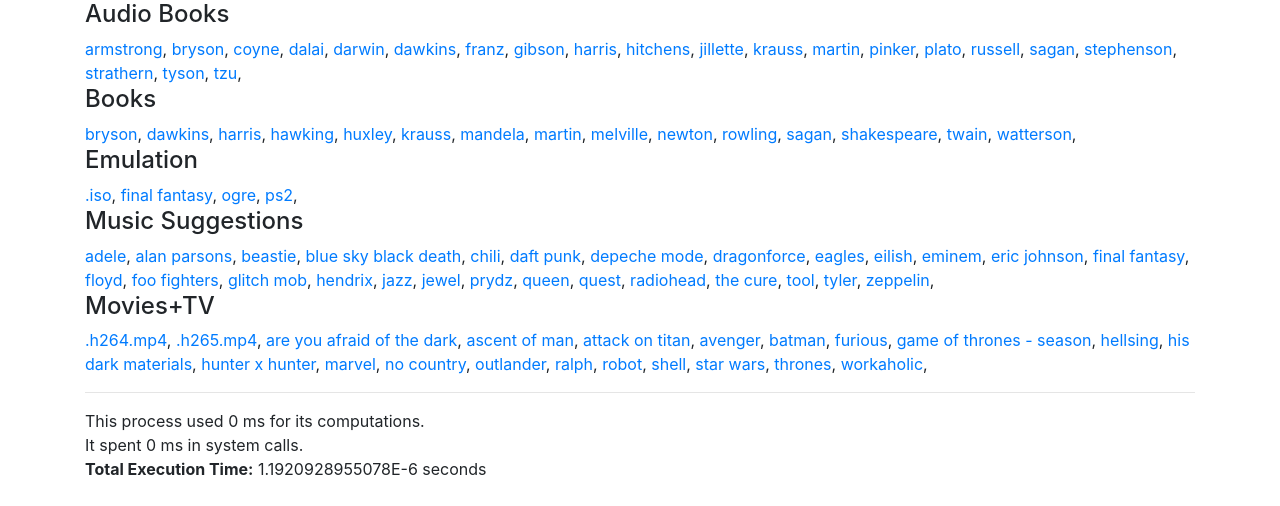
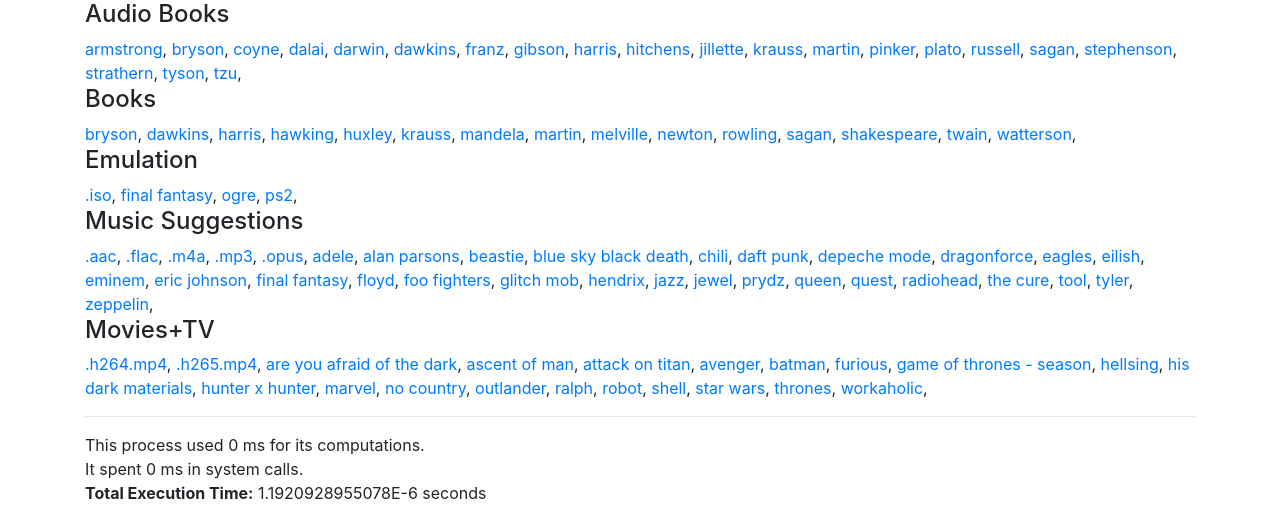
Before and after one commit to jwd83/VCR, a PHP site: page / in a window 1280 px wide. Shown: the part 458-964 px from the top of the page. Run offline with PHP 8.4, Linux system fonts and the light colour scheme.

Commit message:
Clarified some of the opus encoding options

```diff
--- a/index.php
+++ b/index.php
@@ -24,6 +24,7 @@ define("PATH_FFMPEG", 'C:\\Users\\jared\\Downloads\\ffmpeg-4.2.1-win64-static\\b
 define("PATH_H264_QUEUE", "G:\\queue_h264.txt");
 define("PATH_H265_QUEUE", "G:\\queue_h265.txt");
 define("PATH_M4A_QUEUE", "G:\\queue_m4a.txt");
+define("PATH_OPUS_QUEUE", "G:\\queue_opus.txt");
 
 
 
@@ -78,6 +79,11 @@ $suggestions["b"] = array_map('strtolower', [
 
 $suggestions["e"] = array_map('strtolower', [".iso", "final fantasy", "ps2", "ogre" ]);
 $suggestions["m"] = array_map('strtolower', [
+".aac",
+".m4a",
+".opus",
+".flac",
+".mp3",
 "daft punk",
 "radiohead",
 "floyd",
@@ -144,6 +150,7 @@ $next_file_to_play = "";
 
 // $path_list_html = "list.html";
 $extensions = [
+    ".aac",
     ".avi",
     ".flac",
     ".m4a",
@@ -364,6 +371,10 @@ function writeFileToAACQueue($src) {
     file_put_contents(PATH_M4A_QUEUE, $src . PHP_EOL, FILE_APPEND);
 }
 
+function writeFileToOpusQueue($src) {
+    file_put_contents(PATH_OPUS_QUEUE, $src . PHP_EOL, FILE_APPEND);
+}
+
 function reencodeVideo($src) {
     $src = FILESYSTEM_BASE . hexToStr($src);
     if(file_exists($src)) {
@@ -379,7 +390,6 @@ function reencodeVideoHTML($src) {
     }
 }
 
-
 function reencodeVideoHEVC($src) {
     $src = FILESYSTEM_BASE . hexToStr($src);
     if(file_exists($src)) {
@@ -391,6 +401,13 @@ function reencodeAudioAAC($src) {
     $src = FILESYSTEM_BASE . hexToStr($src);
     if(file_exists($src)) {
         writeFileToAACQueue($src);
+    }
+}
+
+function reencodeAudioOpus($src) {
+    $src = FILESYSTEM_BASE . hexToStr($src);
+    if(file_exists($src)) {
+        writeFileToOpusQueue($src);
     }
 }
 
@@ -590,7 +607,8 @@ function dumpPath($base_path, $optional_feature = "none", $optional_reference =
 <h3>Notes</h3>
 [direct] direct link to the video file. download or copy link address.<br>
 [listen] place file in an html5 audio tag player. your mileage may vary.<br>
-[m4a] reencode file as a lossy AAC .m4a file.<br>
+[opus] lossy reencode file as .opus <i>(best)</i><br>
+[aac] lossy reencode file as .aac <i>(good)</i><br>
 <hr>
 ";
     }
@@ -696,10 +714,12 @@ function dumpPath($base_path, $optional_feature = "none", $optional_reference =
                 }
             }
             if($optional_reference == 'm') {
-                if(endsWith($path, ".m4a")) {
+                if(endsWith($path, ".m4a") || endsWith($path, ".aac") || endsWith($path, ".opus")) {
+                    echocell('-');
                     echocell('-');
                 } else {
-                    echoCell('<a href="?c=4&file='.strToHex($path).'">[m4a]</a>');
+                    echoCell('<a href="?c=o&file='.strToHex($path).'">[opus]</a>');
+                    echoCell('<a href="?c=4&file='.strToHex($path).'">[aac]</a>');
                 }
             }
             echoCell(human_filesize(filesize($path)));
@@ -891,7 +911,34 @@ function pageM4AAudioQueue() {
 
         $original_file = hexToStr($_REQUEST['file']);
         reencodeAudioAAC($_REQUEST['file']);
-        $_REQUEST['file'] .= strToHex(".m4a");
+        $_REQUEST['file'] .= strToHex(".aac");
+        $new_file = hexToStr($_REQUEST['file']);
+        $watch_url = buildPlaybackLink($_REQUEST['file'], "m");
+    }
+    $search_type = 'm';
+    $dump_path = 'Music';
+    $feature = 'listen';
+
+    drawHeader($dump_path);
+
+    echo "Scheduling conversion of<br><br>$original_file<br><br>to<br><br><a href=\"$watch_url\">$new_file</a>";
+
+    drawSearchBox();
+    drawFooter();
+
+}
+
+
+function pageOpusAudioQueue() {
+    global $search_type, $dump_path, $feature, $show_prev_next;
+
+    $original_file = "";
+    $new_file = "";
+    if(isset($_REQUEST['file'])) {
+
+        $original_file = hexToStr($_REQUEST['file']);
+        reencodeAudioOpus($_REQUEST['file']);
+        $_REQUEST['file'] .= strToHex(".opus");
         $new_file = hexToStr($_REQUEST['file']);
         $watch_url = buildPlaybackLink($_REQUEST['file'], "m");
     }
@@ -1291,6 +1338,7 @@ if(!isset($_REQUEST['c'])) {
         case 'e': pageEmulation();          break;
         case 'm': pageMusicPlayer();        break;
         case 'n': pageH265VideoQueue();     break;
+        case 'o': pageOpusAudioQueue();     break;
         case 'q': pageShowQueue();          break;
         case 'r': pageContainerSwap();      break;
         case 'v': pageVideoPlayer();        break;
```
Also changed, not shown: 1 other file.
